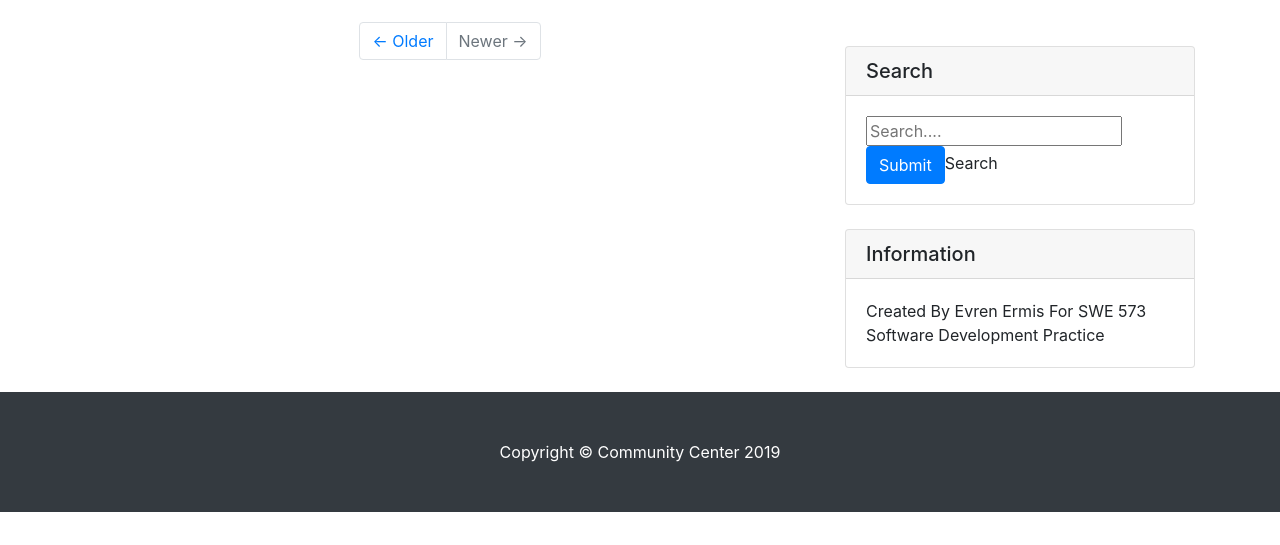
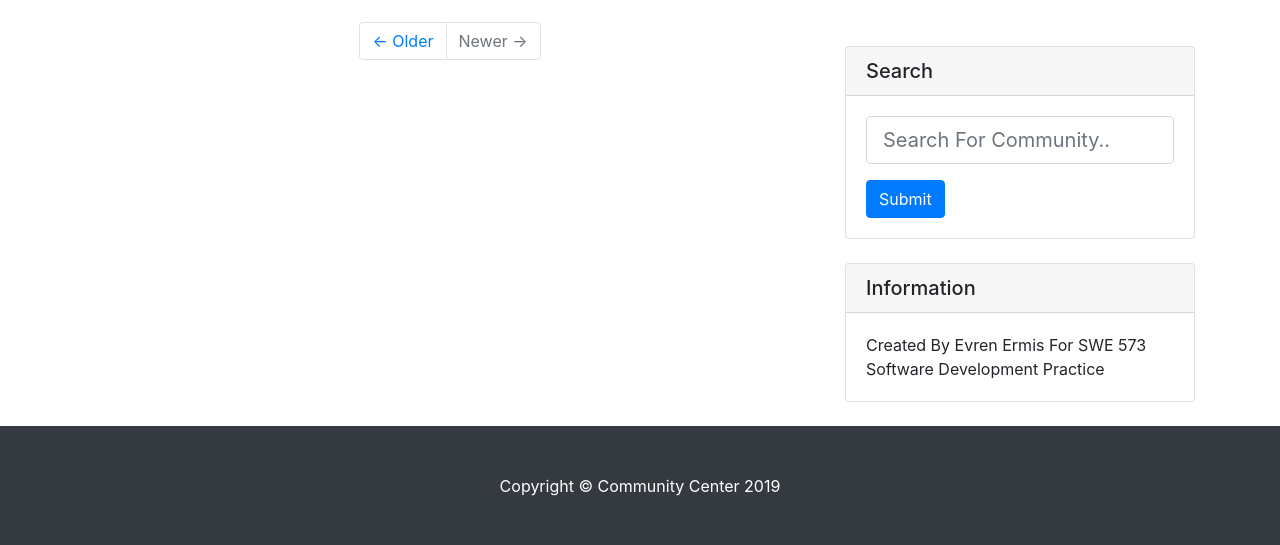
Before and after one commit to eermis1/SWE573, a Django app: page / in a window 1280 px wide. Shown: the part 56-601 px from the top of the page. Run offline with Django 3.2, Linux system fonts and the light colour scheme; data that the repository does not hold is empty; some libraries are stand-ins or nearby versions.

Commit message:
Search By C. Name,Description And Tag #50

```diff
--- a/communityc/community/templates/index.html
+++ b/communityc/community/templates/index.html
@@ -95,16 +95,12 @@
           <h5 class="card-header">Search</h5>
           <div class="card-body">
              <form method="get" action="{% url "community:homepage" %}">
-              <input type="text" name="q" id="q" placeholder="Search...." value="{{ request.GET.q }}" >
-              <input type="submit" class="btn btn-primary">Search</button>
+              <input class="form-control form-control-lg" type="text" name="q" id="q" placeholder="Search For Community.." value="{{ request.GET.q }}" >
+              <p></p>
+              <input type="submit" class="btn btn-primary"></button>
              </form>
             </div>
         </div>
-            {% comment %} <form method ="post" action="{% url "community:homepage" %}">
-            {% csrf_token %}
-            <input class="form-control form-control-lg" type="text" name = "q" placeholder="Search.."></input>
-            <button type="submit" class="btn btn-success">Search</button>
-            </form> {% endcomment %}
 
         <!-- Side Widget -->
         <div class="card my-4">
--- a/communityc/community/views.py
+++ b/communityc/community/views.py
@@ -15,11 +15,13 @@ class CommunityListView(ListView):
     template_name = "index.html"
 
     def get_queryset(self):
-        #Basic search addition
+        #3 Way Search Of Community
         communities  = Community.objects.all()
         query = self.request.GET.get("q")
         if query:
-            communities = communities.filter(community_name__icontains=query)
+            communities = communities.filter(Q(community_name__icontains=query) |
+                                             Q(community_description__icontains=query) |
+                                             Q(community_tag__icontains=query)).distinct()
         return communities
 
 class CommunityDetailView(DetailView):
```
